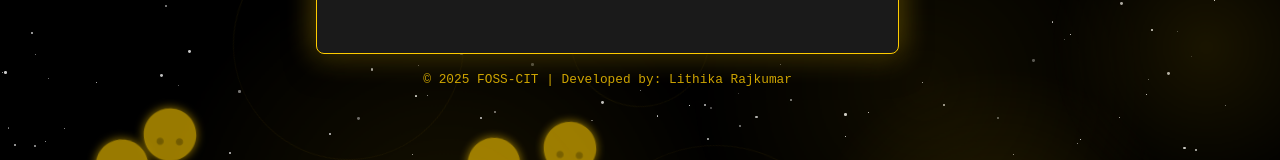
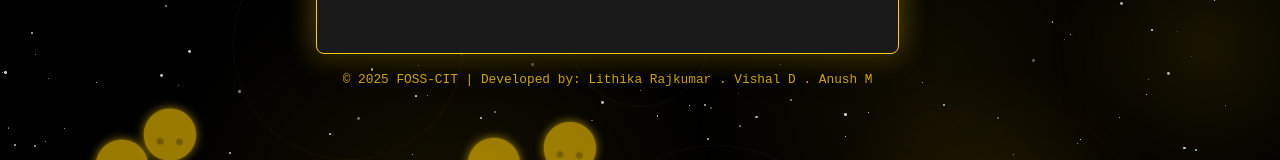
Before and after one commit to VishalDhanasekaran/opencrew, a React (Create React App) app: page / in a window 1280 px wide. Shown: the part 470-630 px from the top of the page. Built offline with nearby package versions, Linux system fonts and the light colour scheme.

Commit message:
updated footer

```diff
--- a/src/Login.js
+++ b/src/Login.js
@@ -77,7 +77,7 @@ const Login = () => {
           </div>
         </div>
         <div className="footer text-center mt-3">
-          <p>&copy; {new Date().getFullYear()} FOSS-CIT | Developed by: Lithika Rajkumar</p>
+          <p>&copy; {new Date().getFullYear()} FOSS-CIT | Developed by: Lithika Rajkumar . Vishal D . Anush M</p>
         </div>
       </div>
     </>
```
